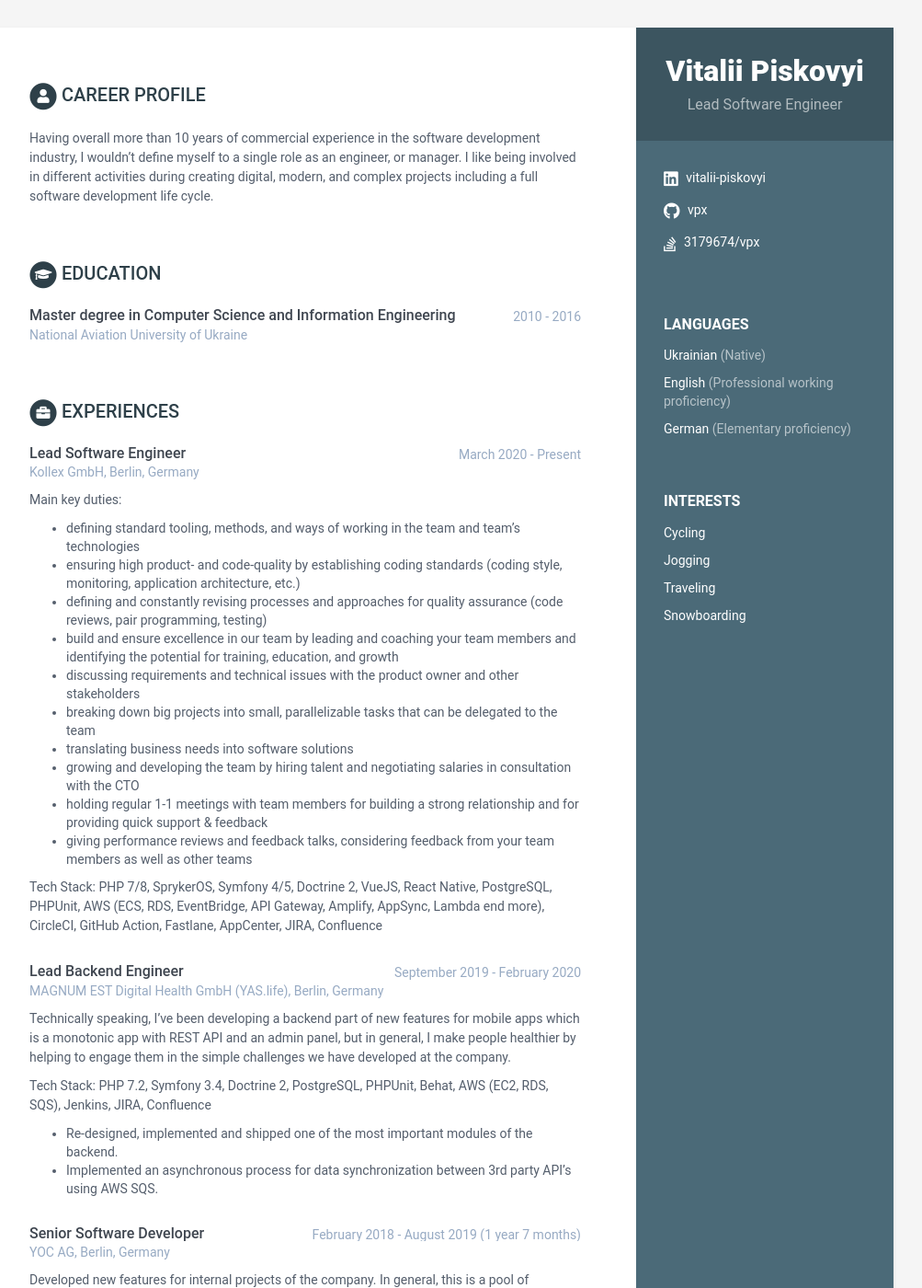
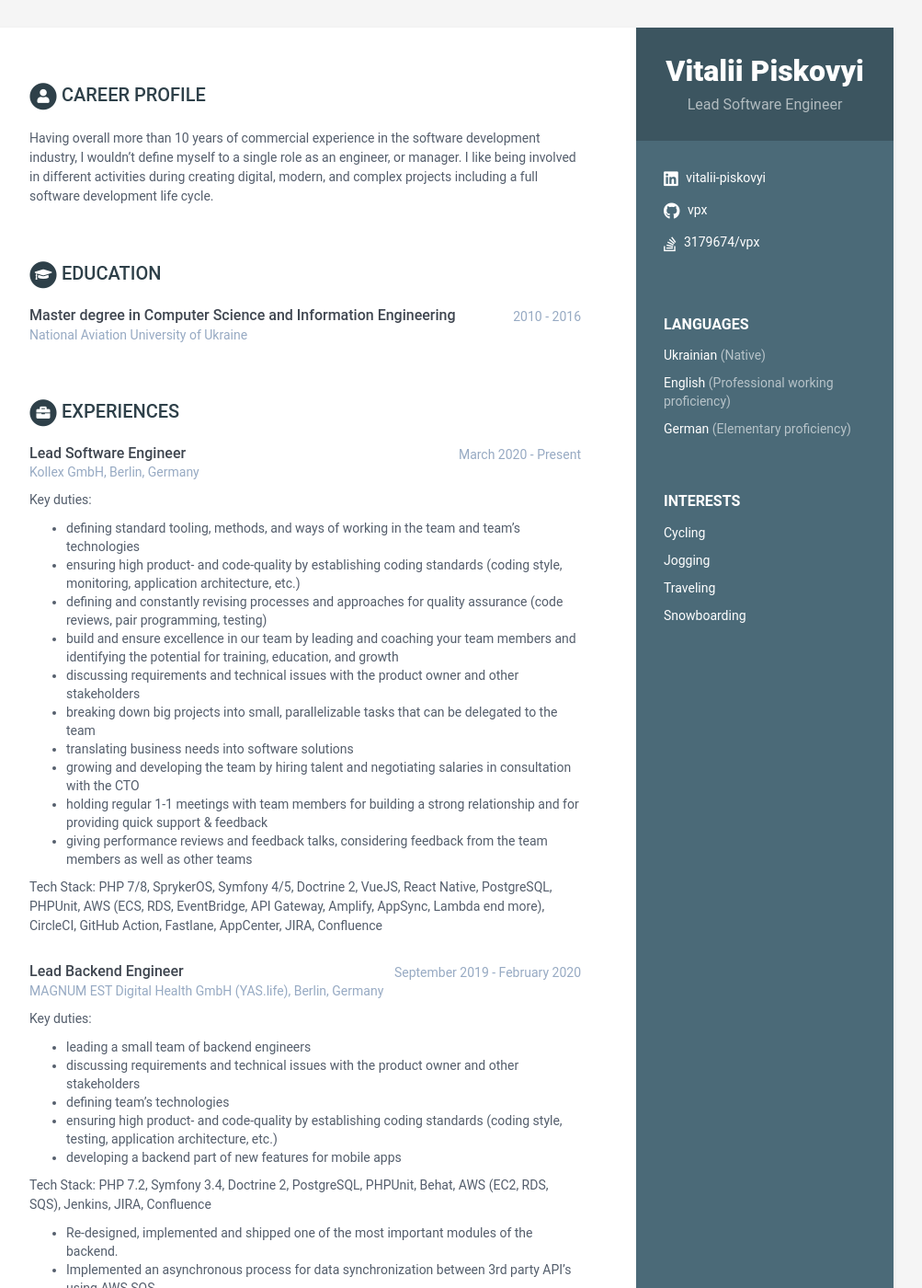
Before and after one commit to vpx/cv, a Jekyll site: the page built from index.html, in a window 1280 px wide and 1400 px high. Shown: the whole window at 92% size, without its empty margins (168-1171 px from the left). Built offline with Jekyll 4.4.1, drawn with Linux system fonts in a browser that asks for light colours.

Commit message:
Update data.yaml

```diff
--- a/_data/data.yaml
+++ b/_data/data.yaml
@@ -40,7 +40,7 @@ experiences:
     time: March 2020 - Present
     company: Kollex GmbH, Berlin, Germany
     details: |
-      Main key duties:
+      Key duties:
         - defining standard tooling, methods, and ways of working in the team and team’s technologies
         - ensuring high product- and code-quality by establishing coding standards (coding style, monitoring, application architecture, etc.)
         - defining and constantly revising processes and approaches for quality assurance (code reviews, pair programming, testing)
@@ -50,15 +50,19 @@ experiences:
         - translating business needs into software solutions
         - growing and developing the team by hiring talent and negotiating salaries in consultation with the CTO
         - holding regular 1-1 meetings with team members for building a strong relationship and for providing quick support & feedback
-        - giving performance reviews and feedback talks, considering feedback from your team members as well as other teams
+        - giving performance reviews and feedback talks, considering feedback from the team members as well as other teams
 
       Tech Stack: PHP 7/8, SprykerOS, Symfony 4/5, Doctrine 2, VueJS, React Native, PostgreSQL, PHPUnit, AWS (ECS, RDS, EventBridge, API Gateway, Amplify, AppSync, Lambda end more), CircleCI, GitHub Action, Fastlane, AppCenter, JIRA, Confluence
   - role: Lead Backend Engineer
     time: September 2019 - February 2020
     company: MAGNUM EST Digital Health GmbH (YAS.life), Berlin, Germany
     details: |
-      Technically speaking, I've been developing a backend part of new features for mobile apps which is a monotonic app with REST API and an admin panel,
-      but in general, I make people healthier by helping to engage them in the simple challenges we have developed at the company.
+      Key duties:
+        - leading a small team of backend engineers
+        - discussing requirements and technical issues with the product owner and other stakeholders
+        - defining team’s technologies
+        - ensuring high product- and code-quality by establishing coding standards (coding style, testing, application architecture, etc.)
+        - developing a backend part of new features for mobile apps
 
       Tech Stack: PHP 7.2, Symfony 3.4, Doctrine 2, PostgreSQL, PHPUnit, Behat, AWS (EC2, RDS, SQS), Jenkins, JIRA, Confluence
 
```
